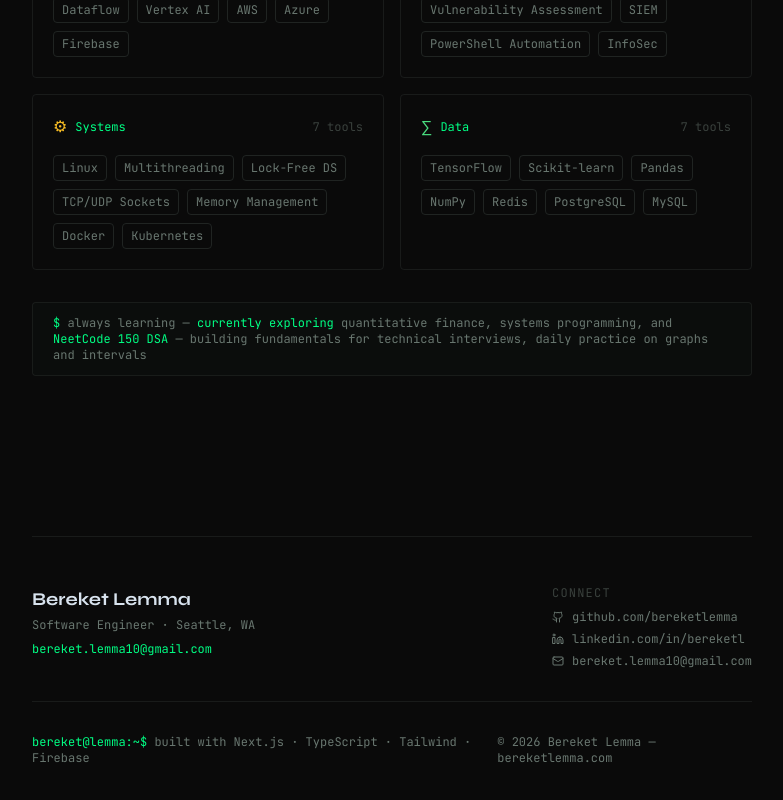
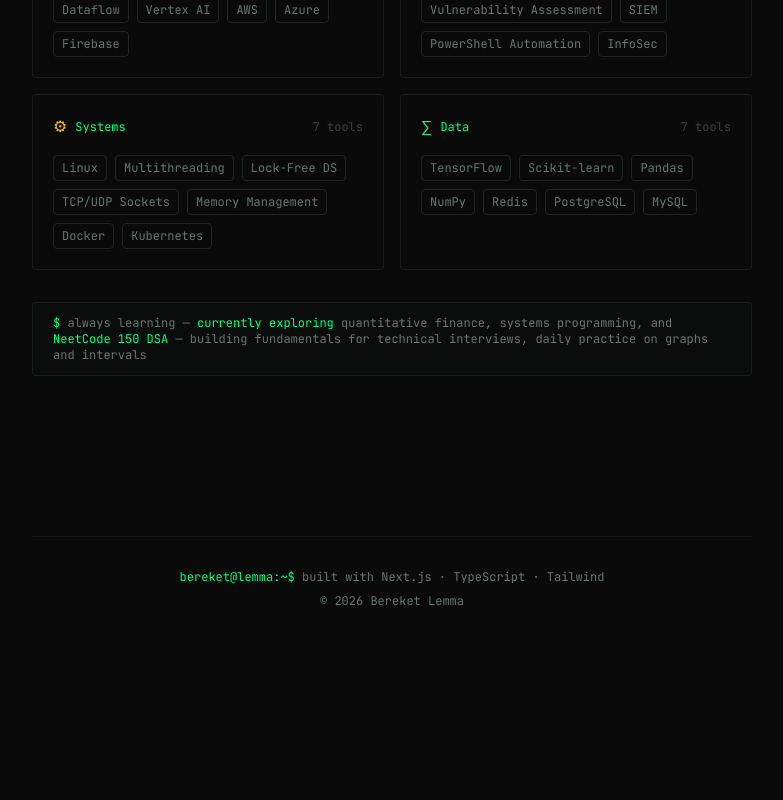
Before and after one commit to bereketlemma/bereket-portfolio, a Next.js app: page / in a window 1280 px wide. Shown: the part 4242-5042 px from the top of the page, without its empty margins (248-1031 px from the left). After the commit the page ends 4883 px from the top, so only its background shows below. Built offline with nearby package versions, Linux system fonts and the light colour scheme.

Commit message:
feat: clean simple footer

```diff
--- a/app/home/_components/footer.tsx
+++ b/app/home/_components/footer.tsx
@@ -1,67 +1,13 @@
-import Link from "next/link"
-import { Github, Linkedin, Mail } from "lucide-react"
-
 export default function Footer() {
   return (
-    <footer className="mt-20 border-t border-border/40 py-12">
-      <div className="flex flex-col gap-8">
-
-        {/* Top row */}
-        <div className="flex flex-col gap-6 md:flex-row md:items-start md:justify-between">
-
-          {/* Left: identity */}
-          <div className="flex flex-col gap-1">
-            <div className="flex items-center gap-2">
-              <span className="font-syne text-lg font-bold text-foreground">Bereket Lemma</span>
-            </div>
-            <p className="font-mono text-xs text-muted-foreground">Software Engineer · Seattle, WA</p>
-            <p className="font-mono text-xs text-accent mt-1">bereket.lemma10@gmail.com</p>
-          </div>
-
-          {/* Right: links */}
-          <div className="flex flex-col gap-2">
-            <p className="font-mono text-xs text-muted-foreground/50 uppercase tracking-widest">Connect</p>
-            <div className="flex flex-col gap-1.5">
-              <Link
-                href="https://github.com/bereketlemma"
-                target="_blank"
-                className="flex items-center gap-2 font-mono text-xs text-muted-foreground hover:text-accent transition-colors"
-              >
-                <Github size={12} />
-                github.com/bereketlemma
-              </Link>
-              <Link
-                href="https://linkedin.com/in/bereketl"
-                target="_blank"
-                className="flex items-center gap-2 font-mono text-xs text-muted-foreground hover:text-accent transition-colors"
-              >
-                <Linkedin size={12} />
-                linkedin.com/in/bereketl
-              </Link>
-              <Link
-                href="mailto:bereket.lemma10@gmail.com"
-                className="flex items-center gap-2 font-mono text-xs text-muted-foreground hover:text-accent transition-colors"
-              >
-                <Mail size={12} />
-                bereket.lemma10@gmail.com
-              </Link>
-            </div>
-          </div>
-        </div>
-
-        {/* Divider */}
-        <div className="h-px w-full bg-border/40" />
-
-        {/* Bottom row */}
-        <div className="flex flex-col gap-2 md:flex-row md:items-center md:justify-between">
-          <p className="font-mono text-xs text-muted-foreground">
-            <span className="text-accent">bereket@lemma:~$</span> built with Next.js · TypeScript · Tailwind · Firebase
-          </p>
-          <p className="font-mono text-xs text-muted-foreground">
-            © {new Date().getFullYear()} Bereket Lemma — bereketlemma.com
-          </p>
-        </div>
-
+    <footer className="mt-20 border-t border-border/40 py-8">
+      <div className="flex flex-col items-center gap-2">
+        <p className="font-mono text-xs text-muted-foreground">
+          <span className="text-accent">bereket@lemma:~$</span> built with Next.js · TypeScript · Tailwind
+        </p>
+        <p className="font-mono text-xs text-muted-foreground">
+          © {new Date().getFullYear()} Bereket Lemma
+        </p>
       </div>
     </footer>
   )
```
